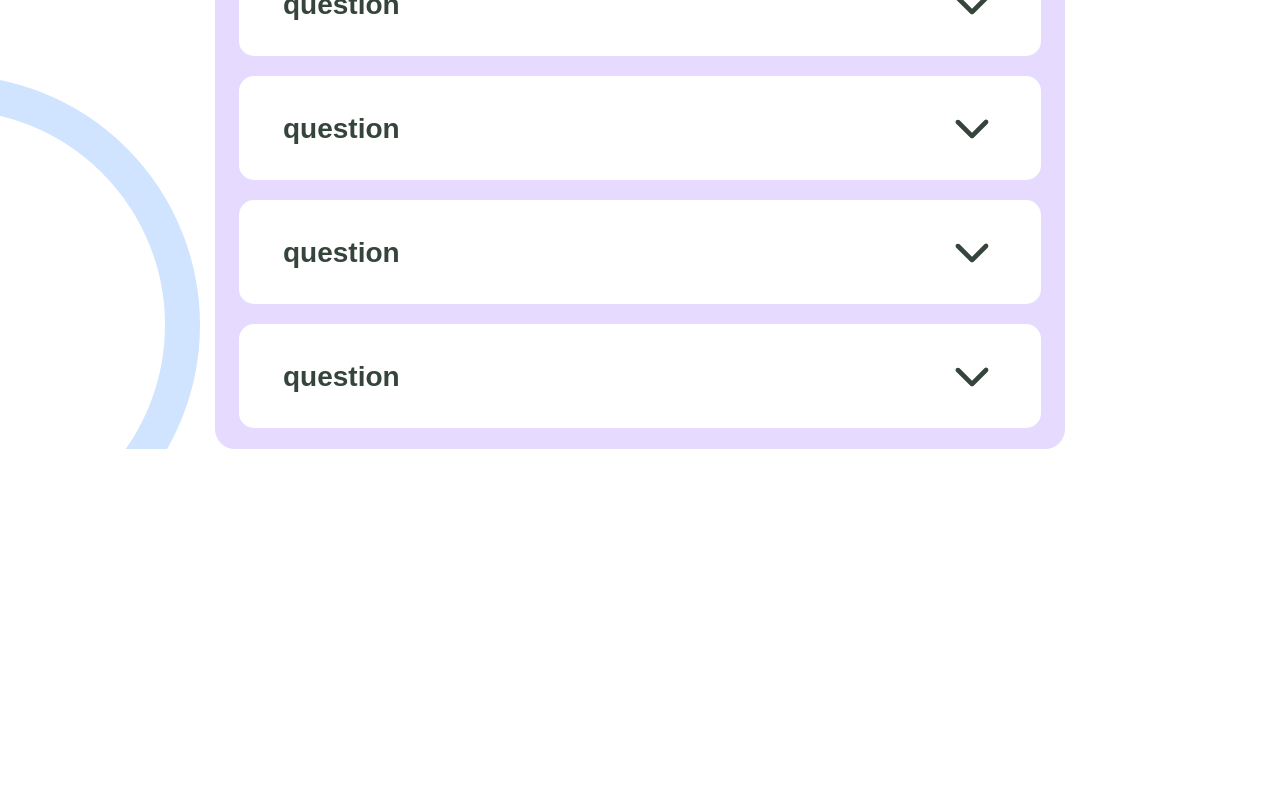
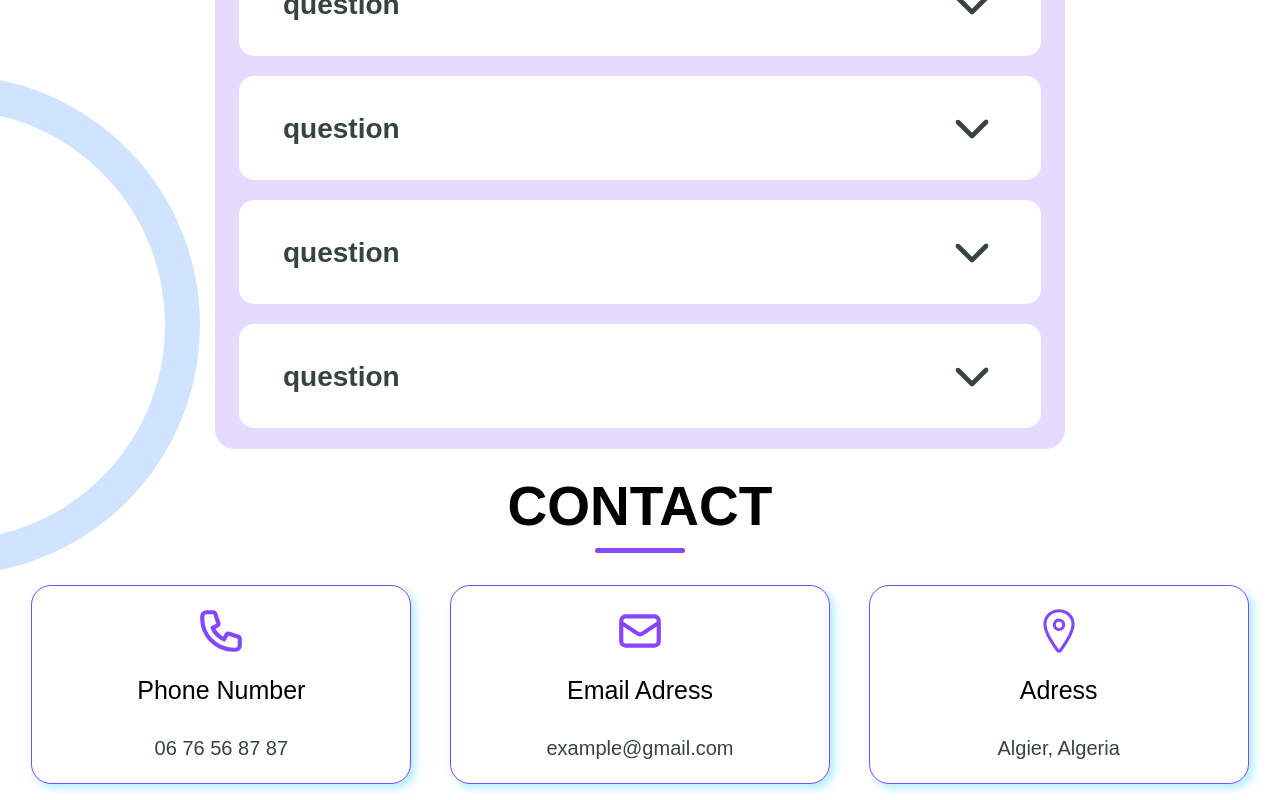
Before and after one commit to Yasser-Belatreche/amina-portfolio, a React (Create React App) app: page / in a window 1280 px wide. Shown: the part 5739-6539 px from the top of the page. Before the commit the page ends 6188 px from the top, so only its background shows below. Built offline with nearby package versions, Linux system fonts and the light colour scheme.

Commit message:
contact section done

```diff
--- a/src/Container/Container.js
+++ b/src/Container/Container.js
@@ -6,6 +6,7 @@
 import Resume from './sections/resumeSection/Resume';
 import Testimonials from './sections/testimonialsSection/Testimonials';
 import FAQ from './sections/faqSection/FAQ';
+import Contact from './sections/contactSection/Contact';
 
 const Container = () => {
   return (
@@ -17,6 +18,7 @@
       <Resume />
       <Testimonials />
       <FAQ />
+      <Contact />
     </>
   )
 }
--- /dev/null
+++ b/src/Container/sections/contactSection/Contact.js
@@ -0,0 +1,28 @@
+import React from 'react'
+import './contact.css'
+import {data} from './data'
+import Item from './Item'
+
+
+
+const Contact = () => {
+  return (
+    <div className="contact" id="contact">
+      <div className="section-title">
+        <h1 className="title">contact</h1>
+        <div className="underline"></div>
+      </div>
+
+      <div className="contact-container">
+        {
+          data.map((contact, index) => {
+            return <Item key={index} {...contact} />
+          })
+        }
+      </div>
+
+    </div>
+  )
+}
+
+export default Contact;
--- /dev/null
+++ b/src/Container/sections/contactSection/Item.js
@@ -0,0 +1,19 @@
+import React from 'react';
+
+const Item = ({icon, contact, name}) => {
+  return (
+    <div className="single-contact">
+      <div className="icon">
+        {icon}
+      </div>
+      <div className="name">
+        <p>{name}</p>
+      </div>
+      <div className="content">
+        <p>{contact}</p>
+      </div>
+    </div>
+  )
+}
+
+export default Item;
--- /dev/null
+++ b/src/Container/sections/contactSection/contact.css
@@ -0,0 +1,53 @@
+.contact {
+    @apply px-3 relative
+}
+
+.contact-container {
+    @apply flex items-center mt-4 flex-wrap justify-around w-full
+}
+
+.single-contact {
+    min-width: 300px;
+    width: 380px;
+    border: 1px solid #8447FF;
+    border-radius: 20px;
+    box-shadow: 4px 4px 10px 0px #ACEDFF;
+    z-index: 1;
+    background-color: white;
+    transition: all ease 0.3s;
+    @apply p-5 flex flex-col items-center my-4 relative overflow-hidden relative bottom-0
+}
+
+.single-contact:hover {
+    bottom: 8px;
+}
+
+.single-contact .icon {
+    height: 50px;
+    width: 50px;
+    color: #8447FF;
+    transition: .3s;
+}
+
+.single-contact .icon svg {
+    @apply w-full h-full
+}
+
+.single-contact .name {
+    font-size: 25px;
+    transition: .3s;
+    @apply font-normal my-4
+}
+
+.single-contact .content {
+    font-size: 20px;
+    color: #36453B;
+    transition: .3s;
+    @apply mt-2 text-center
+}
+
+@media (min-width: 1368px) {
+    .contact {
+        @apply px-40
+    }
+}
--- /dev/null
+++ b/src/Container/sections/contactSection/data.js
@@ -0,0 +1,21 @@
+import {HiOutlinePhone, HiOutlineMail} from 'react-icons/hi';
+import {IoLocationOutline} from 'react-icons/io5';
+
+
+export const data = [
+  {
+    name: "Phone Number",
+    icon: <HiOutlinePhone/>,
+    contact: "06 76 56 87 87",
+  },
+  {
+    name: "Email Adress",
+    icon: <HiOutlineMail/>,
+    contact: "example@gmail.com",
+  },
+  {
+    name: "Adress",
+    icon: <IoLocationOutline/>,
+    contact: "Algier, Algeria",
+  },
+]
```
